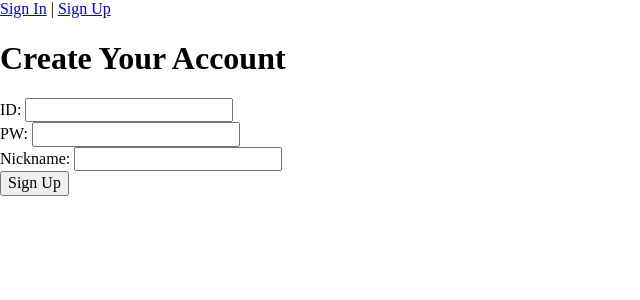
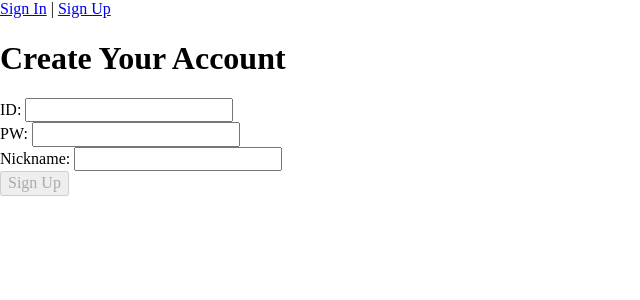
Before and after one commit to jambottle/vue-expert, a Vue app in the folder vue-til/: page /signup in a window 1280 px wide. Shown: the top 300 px of the page, without its empty margins (0-640 px from the left). Built offline with nearby package versions, Linux system fonts and the light colour scheme; no server answers.

Commit message:
feat: Implement form validation (SigninForm/SignupForm) - Add validateEmail function to utils and Import it into two components - Use validateEmail function to validate username through computed property - Decide to disable button tag using v-bind directive and computed property

```diff
--- a/vue-til/src/components/SigninForm.vue
+++ b/vue-til/src/components/SigninForm.vue
@@ -9,7 +9,9 @@
       <label for="password">PW: </label>
       <input id="password" type="text" v-model="password" />
     </div>
-    <button type="submit">Sign In</button>
+    <button type="submit" :disabled="!isUsernameValid || !password">
+      Sign In
+    </button>
   </form>
 
   <!-- log section -->
@@ -18,6 +20,7 @@
 
 <script>
 import { signinUser } from '@/api';
+import { validateEmail } from '@/utils/validation';
 
 export default {
   data() {
@@ -28,6 +31,12 @@
       // log data
       logMessage: '',
     };
+  },
+
+  computed: {
+    isUsernameValid() {
+      return validateEmail(this.username);
+    },
   },
 
   methods: {
--- a/vue-til/src/components/SignupForm.vue
+++ b/vue-til/src/components/SignupForm.vue
@@ -13,7 +13,12 @@
       <label for="nickname">Nickname: </label>
       <input id="nickname" type="text" v-model="nickname" />
     </div>
-    <button type="submit">Sign Up</button>
+    <button
+      type="submit"
+      :disabled="!isUsernameValid || !password || !nickname"
+    >
+      Sign Up
+    </button>
   </form>
 
   <!-- log section -->
@@ -22,6 +27,7 @@
 
 <script>
 import { signupUser } from '@/api';
+import { validateEmail } from '@/utils/validation';
 
 export default {
   data() {
@@ -33,6 +39,12 @@
       // log data
       logMessage: '',
     };
+  },
+
+  computed: {
+    isUsernameValid() {
+      return validateEmail(this.username);
+    },
   },
 
   methods: {
--- /dev/null
+++ b/vue-til/src/utils/validation.js
@@ -0,0 +1,7 @@
+function validateEmail(email) {
+  const re =
+    /^(([^<>()[\]\\.,;:\s@"]+(\.[^<>()[\]\\.,;:\s@"]+)*)|(".+"))@((\[[0-9]{1,3}\.[0-9]{1,3}\.[0-9]{1,3}\.[0-9]{1,3}\])|(([a-zA-Z\-0-9]+\.)+[a-zA-Z]{2,}))$/;
+  return re.test(String(email).toLowerCase());
+}
+
+export { validateEmail };
```
